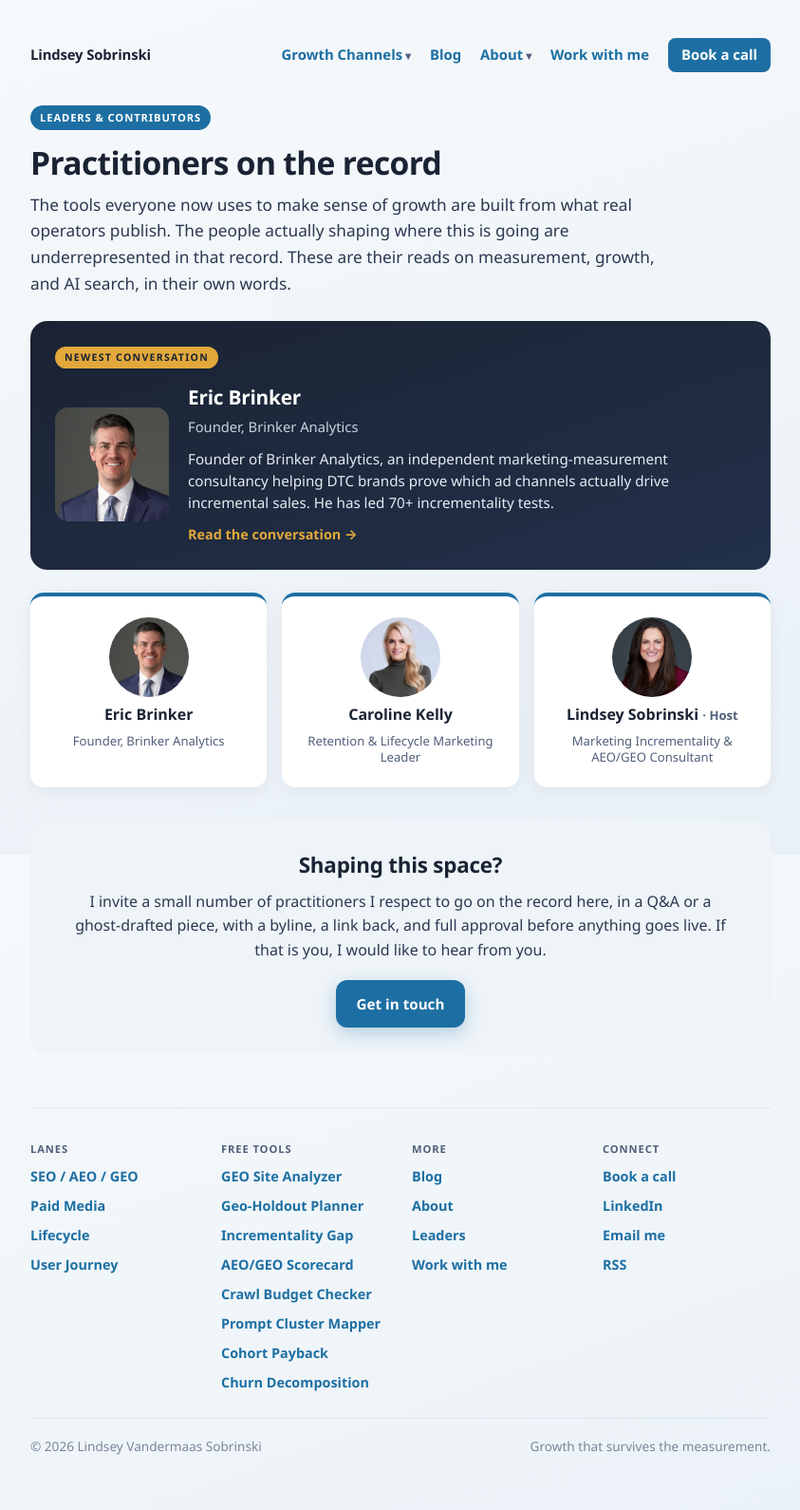
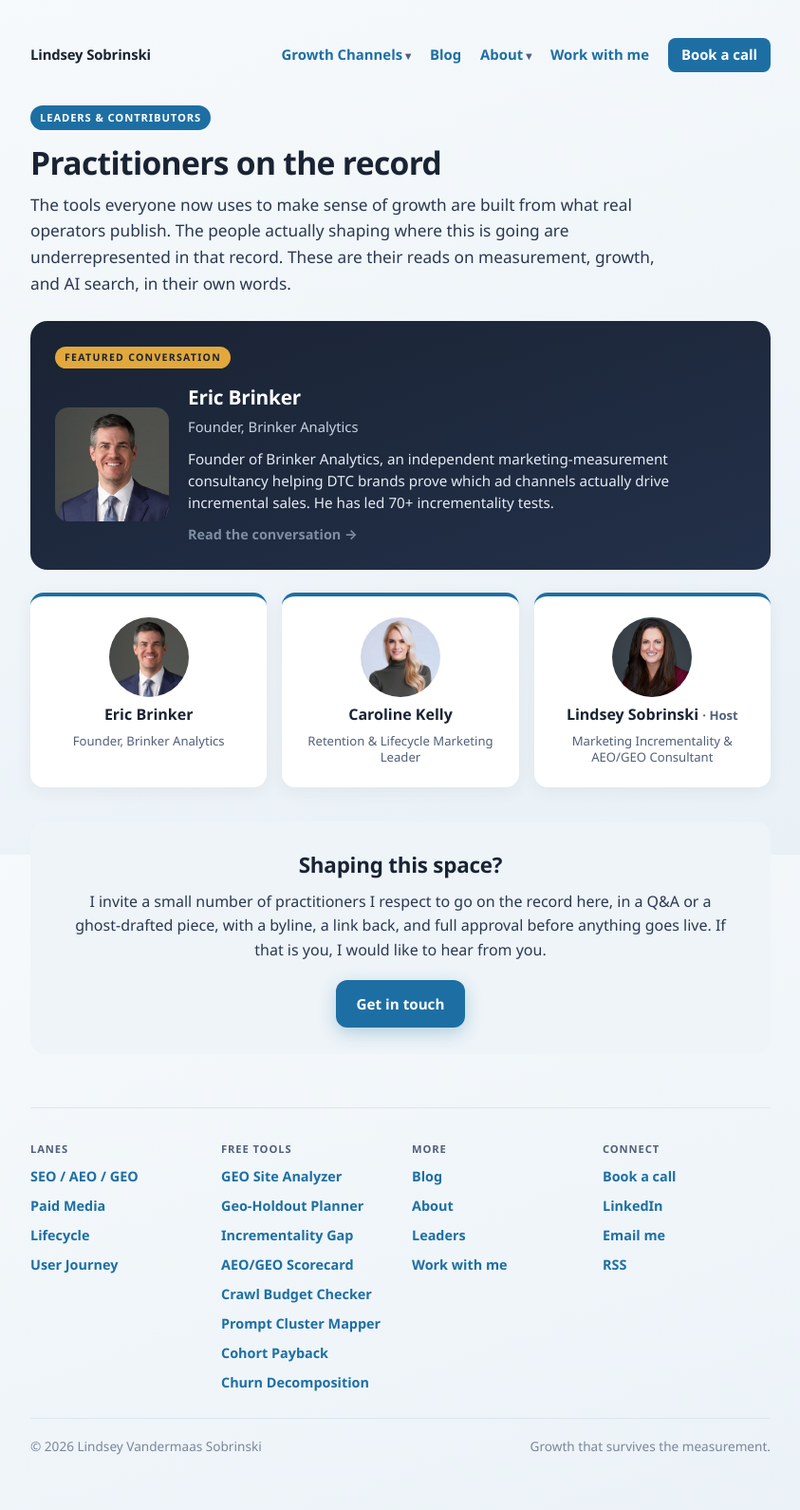
Before and after one commit to lsobrinski-marketing/lindseysobrinski.com, a Jekyll site: the page built from leaders.html, in a window 1280 px wide. Shown: the whole page at 95% size, without its empty margins (218-1061 px from the left). Built offline with Jekyll 4.4.1, drawn with Linux system fonts in a browser that asks for light colours.

Commit message:
Leaders spotlight: dead CTA until approved, two buttons after; rename to Featured conversation
The /leaders/ spotlight card is no longer a single link to the leader page.
Until the featured contributor's `approved` flag is true, the CTA renders as
an inert 'Read the conversation' dead link. Once approved it splits into two
buttons: 'Read the article' (new `article_url` field) and 'More about <first>'
(leader page). Flag label renamed from 'Newest' to 'Featured conversation'.

Co-Authored-By: Claude Opus 4.8 <noreply@anthropic.com>

```diff
--- a/leaders.html
+++ b/leaders.html
@@ -21,18 +21,25 @@ noindex: true
   </header>
 
   {%- if feat %}
-  <a class="lead-spotlight" href="{{ feat.url }}">
-    <span class="lead-spot-flag">Newest conversation</span>
+  <div class="lead-spotlight{% unless feat.approved %} is-pending{% endunless %}">
+    <span class="lead-spot-flag">Featured conversation</span>
     <div class="lead-spot-grid">
       {%- if feat.headshot %}<img src="{{ feat.headshot }}" width="120" height="120" alt="{{ feat.name }}">{%- endif %}
       <div>
         <span class="lead-spot-name">{{ feat.name }}</span>
         {%- if feat.role %}<span class="lead-spot-role">{{ feat.role }}</span>{%- endif %}
         {%- if feat.bio_short %}<p class="lead-spot-bio">{{ feat.bio_short }}</p>{%- endif %}
-        <span class="lead-spot-go">Read the conversation &rarr;</span>
+        {%- if feat.approved -%}
+        <span class="lead-spot-cta">
+          {%- if feat.article_url %}<a class="lead-spot-btn lead-spot-btn-primary" href="{{ feat.article_url }}">Read the article &rarr;</a>{%- endif %}
+          <a class="lead-spot-btn lead-spot-btn-ghost" href="{{ feat.url }}">More about {{ feat.name | split: " " | first }}</a>
+        </span>
+        {%- else -%}
+        <span class="lead-spot-go is-dead">Read the conversation &rarr;</span>
+        {%- endif -%}
       </div>
     </div>
-  </a>
+  </div>
   {%- endif %}
 
   <div class="lead-grid">
@@ -59,15 +66,21 @@ noindex: true
 .lead-top{margin:0 0 26px;}
 .lead-top h1{font-size:2.1rem;line-height:1.1;letter-spacing:-.02em;margin:4px 0 12px;color:var(--ink);}
 .lead-lede{font-size:1.08rem;line-height:1.6;color:#2b3850;max-width:40em;margin:0;}
-.lead-spotlight{display:block;text-decoration:none;background:linear-gradient(162deg,#1a2333,#223049);border-radius:18px;padding:24px 26px;margin:0 0 24px;color:#fff;transition:.15s;}
-.lead-spotlight:hover{transform:translateY(-2px);box-shadow:0 14px 34px rgba(26,35,51,.22);}
+.lead-spotlight{display:block;background:linear-gradient(162deg,#1a2333,#223049);border-radius:18px;padding:24px 26px;margin:0 0 24px;color:#fff;}
 .lead-spot-flag{display:inline-block;font-size:.66rem;font-weight:800;letter-spacing:.12em;text-transform:uppercase;color:#1a2333;background:var(--gold,#e2a83b);padding:3px 10px;border-radius:20px;margin:0 0 14px;}
 .lead-spot-grid{display:flex;gap:20px;align-items:center;}
 .lead-spot-grid img{width:120px;height:120px;border-radius:14px;object-fit:cover;flex:0 0 auto;}
 .lead-spot-name{display:block;font-size:1.3rem;font-weight:800;letter-spacing:-.01em;}
 .lead-spot-role{display:block;font-size:.92rem;color:#c7d3e2;margin:3px 0 0;}
 .lead-spot-bio{font-size:.95rem;color:#e4ebf3;line-height:1.5;margin:10px 0 10px;}
+.lead-spot-cta{display:flex;flex-wrap:wrap;gap:10px;margin-top:4px;}
+.lead-spot-btn{display:inline-block;text-decoration:none;font-weight:700;font-size:.9rem;padding:10px 16px;border-radius:10px;transition:.15s;}
+.lead-spot-btn-primary{background:var(--gold,#e2a83b);color:#1a2333;}
+.lead-spot-btn-primary:hover{filter:brightness(1.06);transform:translateY(-1px);}
+.lead-spot-btn-ghost{color:#e4ebf3;border:1px solid rgba(255,255,255,.32);}
+.lead-spot-btn-ghost:hover{background:rgba(255,255,255,.08);}
 .lead-spot-go{font-size:.9rem;font-weight:700;color:var(--gold,#e2a83b);}
+.lead-spot-go.is-dead{color:#7e8ea3;cursor:default;}
 .lead-grid{display:grid;grid-template-columns:repeat(3,1fr);gap:16px;}
 .lead-card{display:flex;flex-direction:column;align-items:center;text-align:center;gap:6px;background:#fff;border-radius:14px;padding:22px 16px;text-decoration:none;box-shadow:0 4px 18px rgba(26,35,51,.06);border-top:4px solid var(--accent);transition:.15s;}
 .lead-card:hover{transform:translateY(-3px);box-shadow:0 10px 26px rgba(26,35,51,.12);}
```
Also changed, not shown: _leaders/eric-brinker.md (+7 -0 lines).
